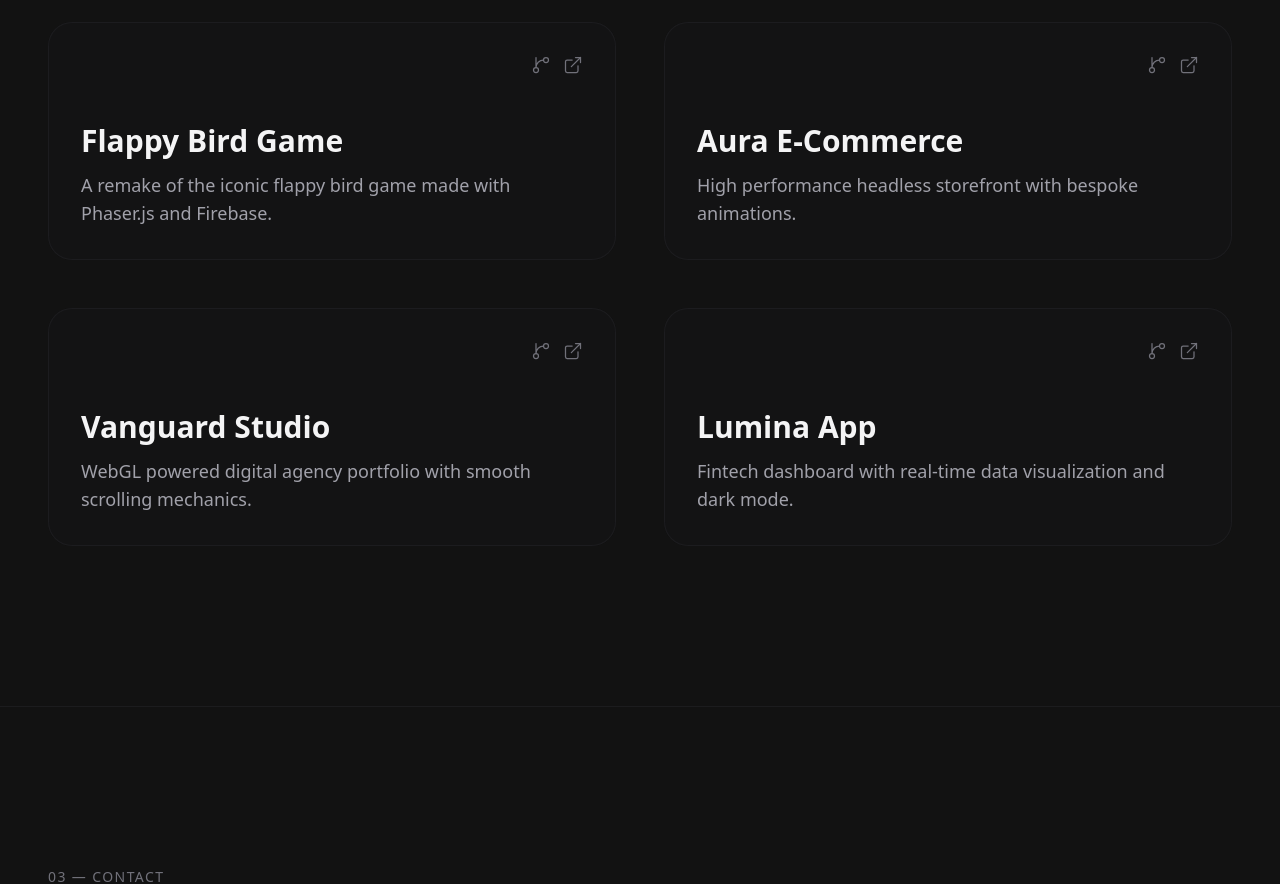
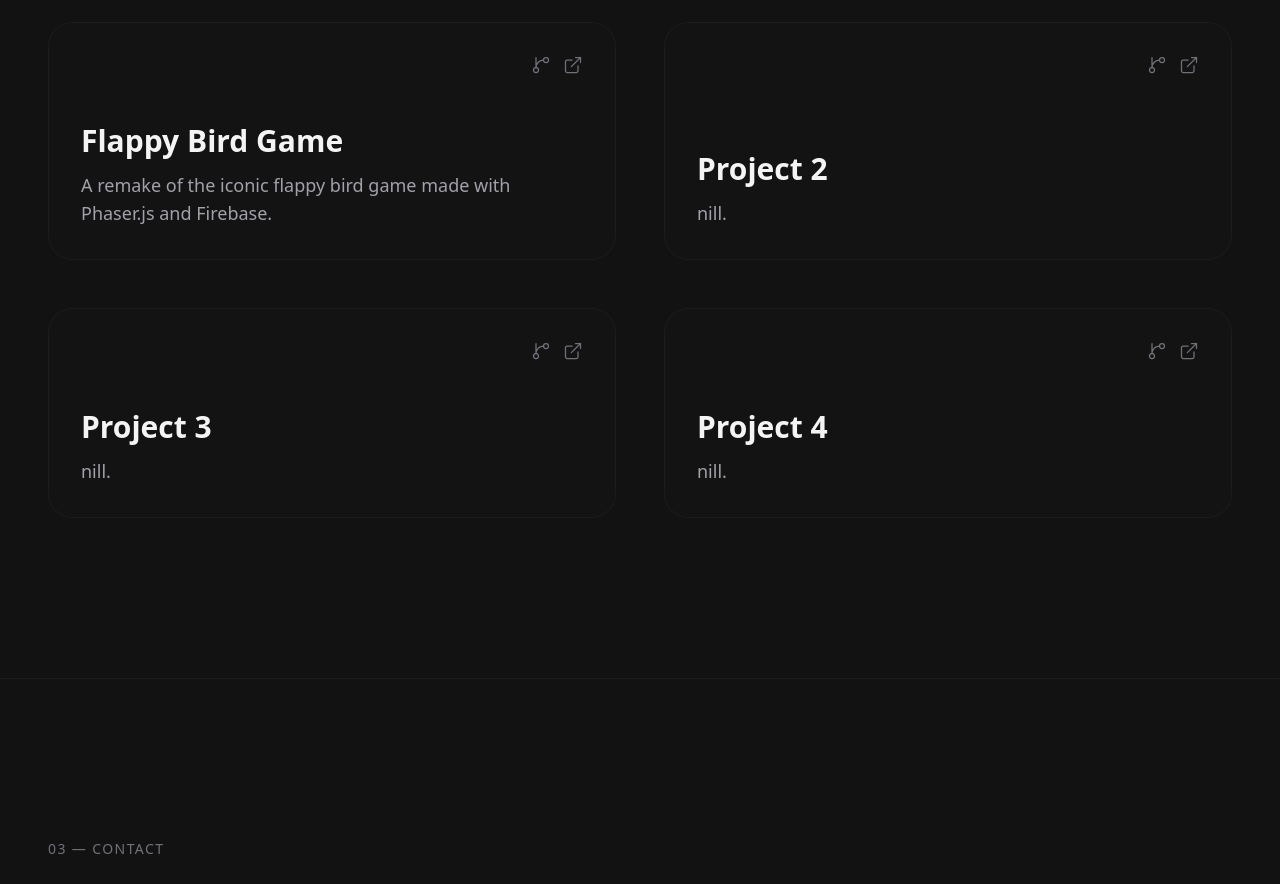
Before and after one commit to Ahmed-islam03/Portfolio-website, a Next.js app in the folder portfolio/: page / in a window 1280 px wide. Shown: the part 5260-6144 px from the top of the page. Built offline with nearby package versions, Linux system fonts and the light colour scheme.

Commit message:
projects update 1

```diff
--- a/portfolio/src/components/NeonGridBackground.tsx
+++ b/portfolio/src/components/NeonGridBackground.tsx
@@ -36,7 +36,7 @@
         this.length = Math.random() * 100 + 50;
         this.history = [];
 
-        // Pick a random intersection on the grid (restricted to columns 6 to 27)
+        // Pick a random intersection on the grid (restricted to columns 7 to 24)
         const minCol = 7;
         const maxCol = 24;
         const col = Math.floor(Math.random() * (maxCol - minCol + 1)) + minCol;
--- a/portfolio/src/components/Projects.tsx
+++ b/portfolio/src/components/Projects.tsx
@@ -9,16 +9,16 @@
       repo: "https://github.com/Ahmed-islam03/FlappyBird",
     },
     {
-      title: "Aura E-Commerce",
-      description: "High performance headless storefront with bespoke animations.",
+      title: "Project 2",
+      description: "nill.",
     },
     {
-      title: "Vanguard Studio",
-      description: "WebGL powered digital agency portfolio with smooth scrolling mechanics.",
+      title: "Project 3",
+      description: "nill.",
     },
     {
-      title: "Lumina App",
-      description: "Fintech dashboard with real-time data visualization and dark mode.",
+      title: "Project 4",
+      description: "nill.",
     }
   ];
 
```
